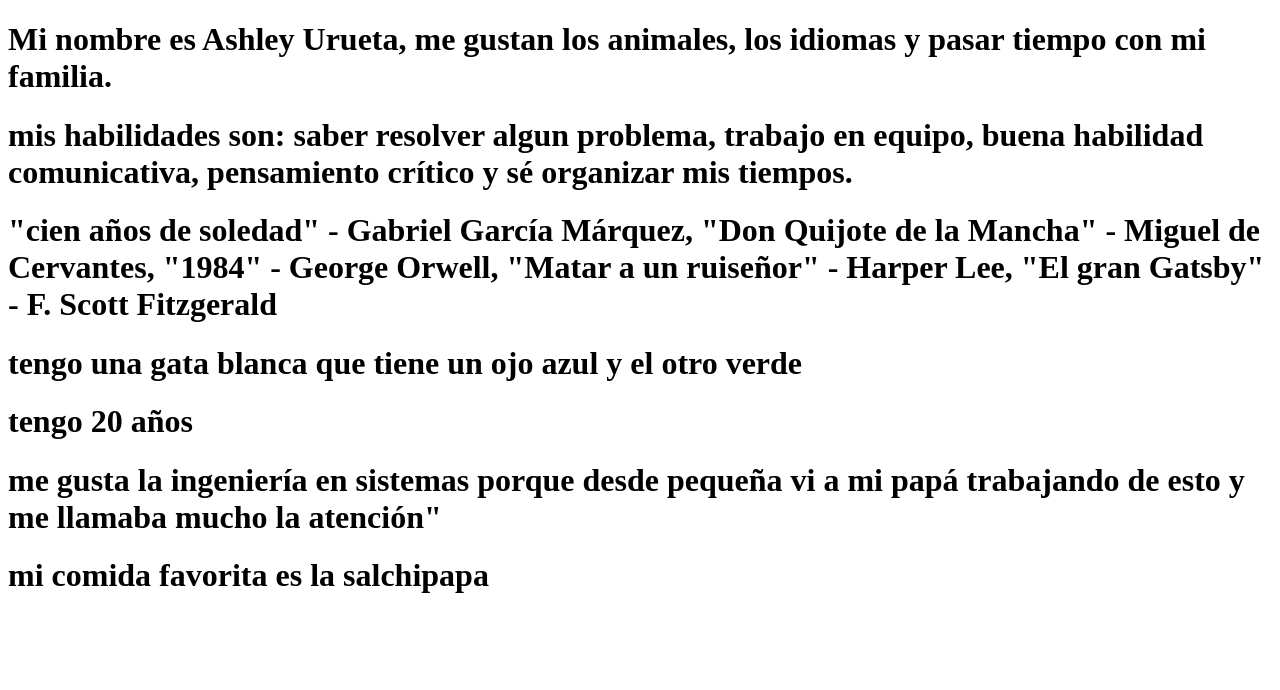
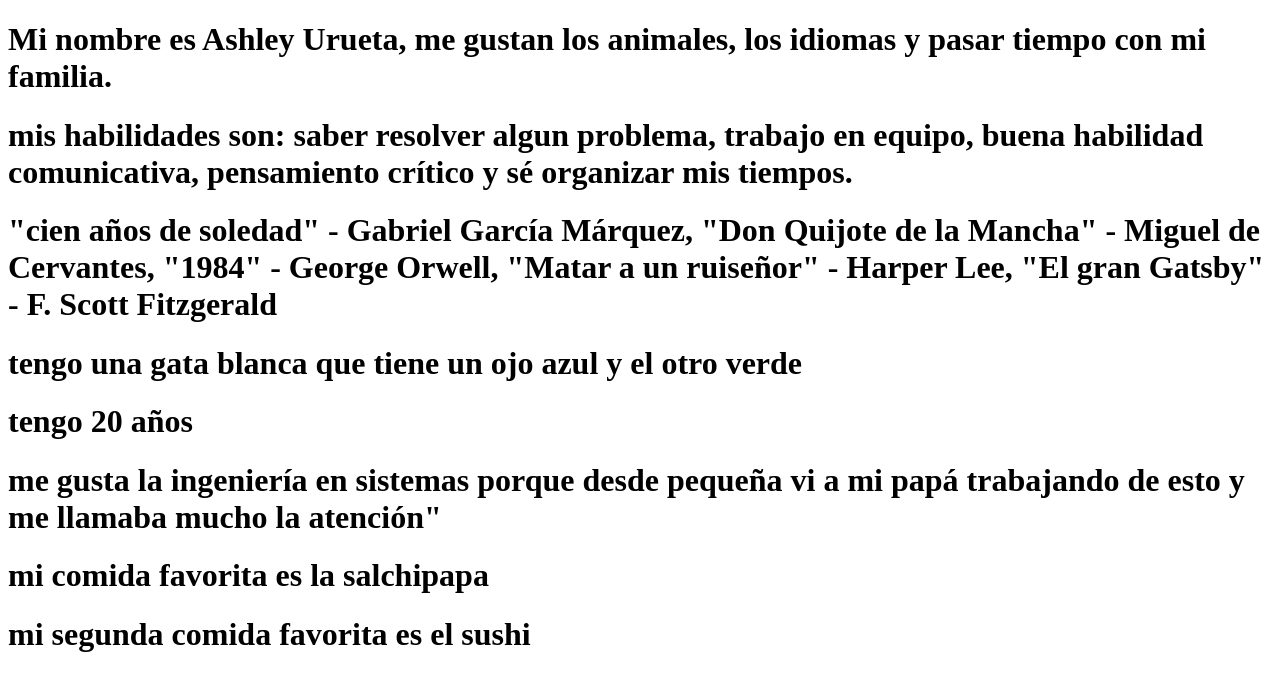
Before and after one commit to ashlem07/portafolio-personal, a plain HTML site: page index.html in a window 1280 px wide. Drawn offline with Linux system fonts and the light colour scheme.

Commit message:
my second food

```diff
--- a/index.html
+++ b/index.html
@@ -13,5 +13,6 @@
     <h1>tengo 20 años</h1>
     <h1>me gusta la ingeniería en sistemas porque desde pequeña vi a mi papá trabajando de esto y me llamaba mucho la atención"</h1>
     <h1>mi comida favorita es la salchipapa</h1>
+    <h1>mi segunda comida favorita es el sushi</h1>
 </body>
 </html>
```
